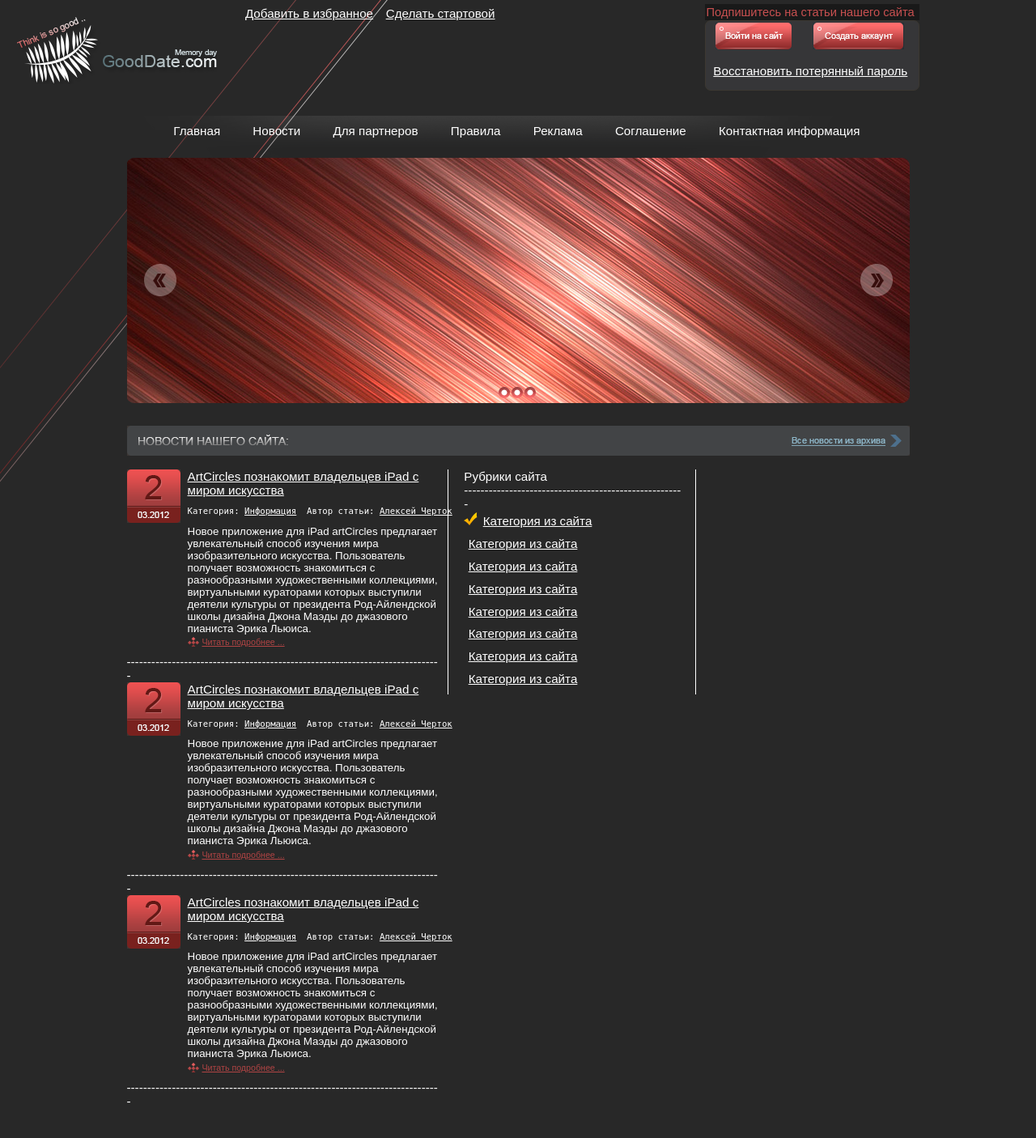
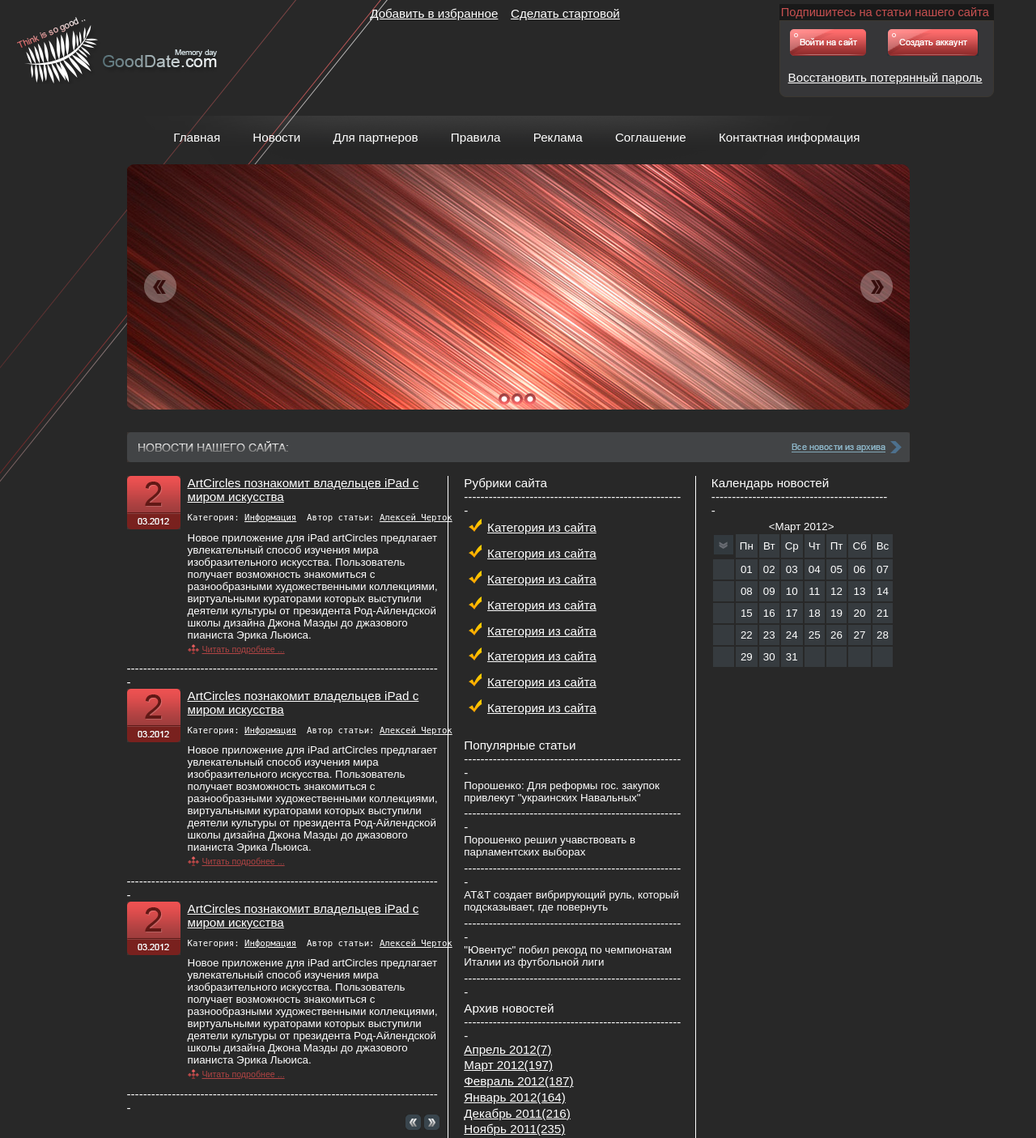
Before and after one commit to bobgromozeka/php, a PHP site: page /psdcss.html in a window 1280 px wide. Shown: the whole page at 81% size. Before the commit the page ends 1363 px from the top, so only its background shows below. Run offline with PHP 8.4, Linux system fonts and the light colour scheme.

Commit message:
added changes

```diff
--- a/HtmlPrj/psd/psdcss.css
+++ b/HtmlPrj/psd/psdcss.css
@@ -21,8 +21,10 @@ body{
 	color: white;
 	float: left;
 	margin: 0 auto;
-	margin-right: 3.7%;
+	padding-left: 10%;
+	margin-left: 5%;
 	width: 30%;
+
 }
 
 #a1{
@@ -42,7 +44,7 @@ body{
 	width: 8%;
 	color: #3C3831;
 	float: left;
-	margin-left: 14%;
+	margin-left: 10%;
 }
 
 #top_signin_top{
@@ -60,11 +62,12 @@ body{
 
 #top_signin_bot{
 	border: 1px solid;
-	border-radius: 7px;
+	border-bottom-right-radius: 8px;
+	border-bottom-left-radius: 8px;
 	background-color: rgb(54,54,56);
 	float: left;
 	width: 260px;
-	padding-top: 2%;
+	padding-top: 10%;
 	padding-right: 1%;
 	padding-left: 2%;
 }
@@ -131,8 +134,21 @@ body{
 	float: left;
 }
 
+#navigation_left{
+	float: right;
+}
+
+#navigation_right{
+	float: right;
+	margin-left: 1%;
+}
 
 .line{
+	float: left;
+}
+
+.popular_lines{
+	margin-top: -3.5%;
 	float: left;
 }
 
@@ -173,6 +189,56 @@ body{
 	margin-left: 2%;
 }
 
+#categories span{
+	margin-left: 2%;
+}
+
+#popular{
+	margin-top: 10.5%;
+}
+
+#popular p{
+	font-size: 10pt;
+}
+
 a{
 	color: white;
 }
+
+#archive_news{
+	margin-top: 15%;
+}
+
+#archive_news p{
+	margin: 0 0;
+	margin-bottom: 1%;
+}
+
+#column3{
+	float: left;
+	width: 23%;
+	padding-left: 2%;
+	padding-right: 1.5%;
+}
+
+#march{
+	font-size: 10pt;
+	margin-top: 1.5%;
+}
+
+.change td{
+	background-color: rgb(54,59,63);
+	padding: 5px;
+	text-align: center;
+	font-size: 10pt;
+}
+
+.head_td{
+	background-color: rgb(54,59,63);
+	padding: 5px;
+	text-align: center;
+	font-size: 10pt;
+}
+
+#main_td{
+}
--- a/HtmlPrj/psd/psdcss.html
+++ b/HtmlPrj/psd/psdcss.html
@@ -9,7 +9,7 @@
 	<div id="logo">
 	<img src="logo.png">
 	</div>
-	<div id="top" align="center">
+	<div id="top">
 	<a href="" id="a1">Добавить в избранное</a>   <a href="" id="a2">Сделать стартовой</a>
 	</div>
 	<div id="top_signin">
@@ -17,7 +17,7 @@
 		Подпишитесь на статьи нашего сайта
 		</div>
 		<div id="top_signin_bot">
-		<a href="" id="a3"><img src="LogIn.png"></a><a href="a4"><img src="Create.png"></a>
+		<a href="" id="a3"><img src="LogIn.png"></a><a href="" id="a4"><img src="Create.png"></a>
 		<p><a href="" id="a5">Восстановить потерянный пароль</a></p>
 		</div>
 	</div>
@@ -92,6 +92,8 @@
 			<div class="line">
 			-----------------------------------------------------------------------------
 			</div>
+			<div id="navigation_right"><a href=""><img src="navigation_right.png"></a></div>
+			<div id="navigation_left"><a href=""><img src="navigation_left.png"></a></div>
 		</div>
 		<div id="column2">
 		Рубрики сайта
@@ -99,17 +101,71 @@
 			------------------------------------------------------
 			</div>
 			<div id="categories">
-			<p><img src="check.png"><a href="">Категория из сайта</a></p>
-			<p><a href="">Категория из сайта</a></p>
-			<p><a href="">Категория из сайта</a></p>
-			<p><a href="">Категория из сайта</a></p>
-			<p><a href="">Категория из сайта</a></p>
-			<p><a href="">Категория из сайта</a></p>
-			<p><a href="">Категория из сайта</a></p>
-			<p><a href="">Категория из сайта</a></p>
+			<p><a href=""><img src="check.png"><span>Категория из сайта</span></a></p>
+			<p><a href=""><img src="check.png"><span>Категория из сайта</span></a></p>
+			<p><a href=""><img src="check.png"><span>Категория из сайта</span></a></p>
+			<p><a href=""><img src="check.png"><span>Категория из сайта</span></a></p>
+			<p><a href=""><img src="check.png"><span>Категория из сайта</span></a></p>
+			<p><a href=""><img src="check.png"><span>Категория из сайта</span></a></p>
+			<p><a href=""><img src="check.png"><span>Категория из сайта</span></a></p>
+			<p><a href=""><img src="check.png"><span>Категория из сайта</span></a></p>
+			</div>
+			<div id="popular">
+			Популярные статьи
+				<div class="line">
+				------------------------------------------------------
+				</div>
+			<p>Порошенко: Для реформы гос. закупок привлекут "украинских Навальных"</p>
+				<div class="popular_lines">
+				------------------------------------------------------
+				</div>
+				<p>Порошенко решил учавствовать в парламентских выборах</p>
+				<div class="popular_lines">
+				------------------------------------------------------
+				</div>
+				<p>AT&T создает вибрирующий руль, который подсказывает, где повернуть</p>
+				<div class="popular_lines">
+				------------------------------------------------------
+				</div>
+				<p>"Ювентус" побил рекорд по чемпионатам Италии из футбольной лиги</p>
+				<div class="popular_lines">
+				------------------------------------------------------
+				</div>
+			</div>
+			<div id="archive_news">
+			Архив новостей
+				<div>
+				------------------------------------------------------
+				</div>
+			<p><a href="">Апрель 2012(7)</a></p>
+			<p><a href="">Март 2012(197)</a></p>
+			<p><a href="">Февраль 2012(187)</a></p>
+			<p><a href="">Январь 2012(164)</a></p>
+			<p><a href="">Декабрь 2011(216)</a></p>
+			<p><a href="">Ноябрь 2011(235)</a></p>
+			</div>
+		</div>
+		<div id="column3">
+			<div id="calendar">
+			Календарь новостей
+				<div>
+				--------------------------------------------
+				</div>
+			<div id="march" align="center"><Март 2012></div>
+				<div>
+					<table id="table_calendar">
+						<tr><td id="main_td"><img src="arrow.png"></td> <td class="head_td">Пн</td> <td class="head_td">Вт</td> <td class="head_td">Ср</td> <td class="head_td">Чт</td> <td class="head_td">Пт</td> <td class="head_td">Сб</td> <td class="head_td">Вс</td></tr>
+						<tr class="change"><td></td> <td>01</td> <td>02</td> <td>03</td> <td>04</td> <td>05</td> <td>06</td> <td>07</td></tr>
+						<tr class="change"><td></td> <td>08</td> <td>09</td> <td>10</td> <td>11</td> <td>12</td> <td>13</td> <td>14</td></tr>
+						<tr class="change"><td></td> <td>15</td> <td>16</td> <td>17</td> <td>18</td> <td>19</td> <td>20</td> <td>21</td></tr>
+						<tr class="change"><td></td> <td>22</td> <td>23</td> <td>24</td> <td>25</td> <td>26</td> <td>27</td> <td>28</td></tr>
+						<tr class="change"><td></td> <td>29</td> <td>30</td> <td>31</td> <td></td> <td></td> <td></td> <td></td></tr>
+					</table>
+				</div>
 			</div>
 		</div>
 	</div>
 </div>
+</div>
 </body>
 </html>
```
Also changed, not shown: HtmlPrj/psd/arrow.png (added), HtmlPrj/psd/navigation_left.png (added), HtmlPrj/psd/navigation_right.png (added).
